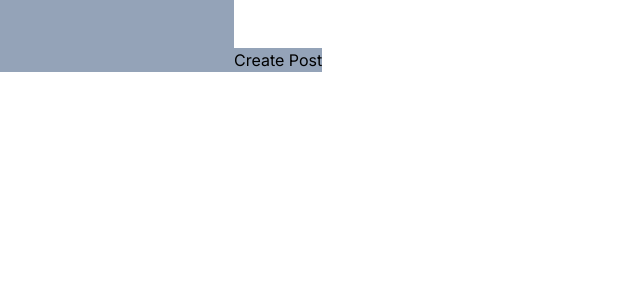
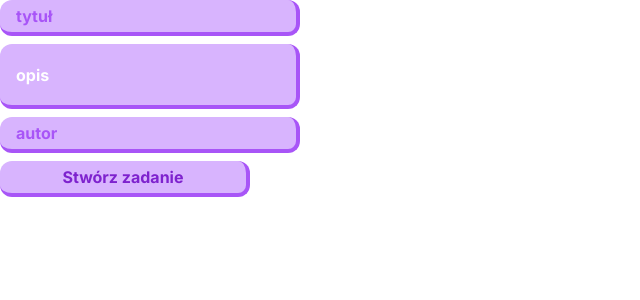
Before and after one commit to Taszczer/ToDo, a Next.js app in the folder frontend/: page /posts/create in a window 1280 px wide. Shown: the top 300 px of the page, without its empty margins (0-640 px from the left). Built offline with nearby package versions, Linux system fonts and the light colour scheme.

Commit message:
small changes(custom button and small bug fix)

```diff
--- a/frontend/app/posts/create/page.tsx
+++ b/frontend/app/posts/create/page.tsx
@@ -7,6 +7,8 @@ import axios from 'axios';
 // import { useRouter } from 'next/navigation';
 import { useForm } from 'react-hook-form';
 import { toast } from 'sonner';
+import { Input } from '@/components/Input';
+import { Button } from '@/components/Button';
 
 export default function CreatePost() {
   // const router = useRouter();
@@ -36,11 +38,11 @@ export default function CreatePost() {
   return (
     <div>
       <form onSubmit={handleSubmit(onSubmit)} className=' flex flex-col '>
-        <div className=' w-[400px] gap-5'>
-        <input className=' bg-slate-400' type="text" {...register("title")} />
-        <input className=' bg-slate-400' type="text" {...register("description")} />
-        <input className=' bg-slate-400' type="text" {...register("author")} />
-        <button className=' bg-slate-400' type="submit" disabled={isSubmitting}>Create Post</button>
+        <div className='gap-5'>
+          <Input className=' ' placeholder='tytuł' type="text" {...register("title")} />
+          <Input className='mt-2 placeholder:text-white h-[65px]' placeholder='opis' type="text" {...register("description")} />
+          <Input className=' mt-2' placeholder='autor' type="text" {...register("author")} />
+          <Button name='Stwórz zadanie' className=' ' type="submit" disabled={isSubmitting}/>
         </div>
       </form>
     </div>
--- /dev/null
+++ b/frontend/components/Button.tsx
@@ -0,0 +1,33 @@
+import React, { FC, MouseEventHandler } from 'react';
+
+interface ButtonProps {
+  label?: string;
+  name?: string;
+  onClick?: MouseEventHandler<HTMLButtonElement>;
+  disabled?: boolean;
+  className?: string;
+  type?: 'submit' | 'reset' | 'button';
+}
+
+export const Button: FC<ButtonProps> = ({
+  label,
+  name,
+  onClick,
+  disabled,
+  className,
+  type = 'button',
+}) => {
+  return (
+    <div>
+      <label htmlFor={label}>{label}</label>
+      <button
+        type={type}
+        disabled={disabled}
+        onClick={onClick}
+        className={`${className} w-[250px] mt-2 font-bold text-purple-700 rounded-xl bg-purple-300 border-b-4 border-r-purple-500 border-b-purple-500 placeholder:text-purple-500 placeholder:font-bold border-r-4 px-4 py-1`}
+      >
+        {name}
+      </button>
+    </div>
+  );
+};
--- a/frontend/components/Input.tsx
+++ b/frontend/components/Input.tsx
@@ -6,7 +6,7 @@ interface InputProps {
     value?: string | number
     name?: string
     placeholder?: string
-    error: boolean
+    error?: boolean
     disabled?: boolean
     className?: string
     onChange: (e: ChangeEvent<HTMLInputElement>) => void
@@ -34,7 +34,7 @@ export const Input: FC<InputProps> = ({
               placeholder={placeholder}
               onChange={onChange}
               disabled={disabled}
-              className={`${className} w-[200px] rounded-2xl bg-slate-300`}
+              className={`${className} w-[300px] rounded-xl bg-purple-300 border-b-4 border-r-purple-500 border-b-purple-500 placeholder:text-purple-500 placeholder:font-bold border-r-4 px-4 py-1`}
         />
       {error && <p className="error">Polę nie może być puste</p>}
     </div>
```
